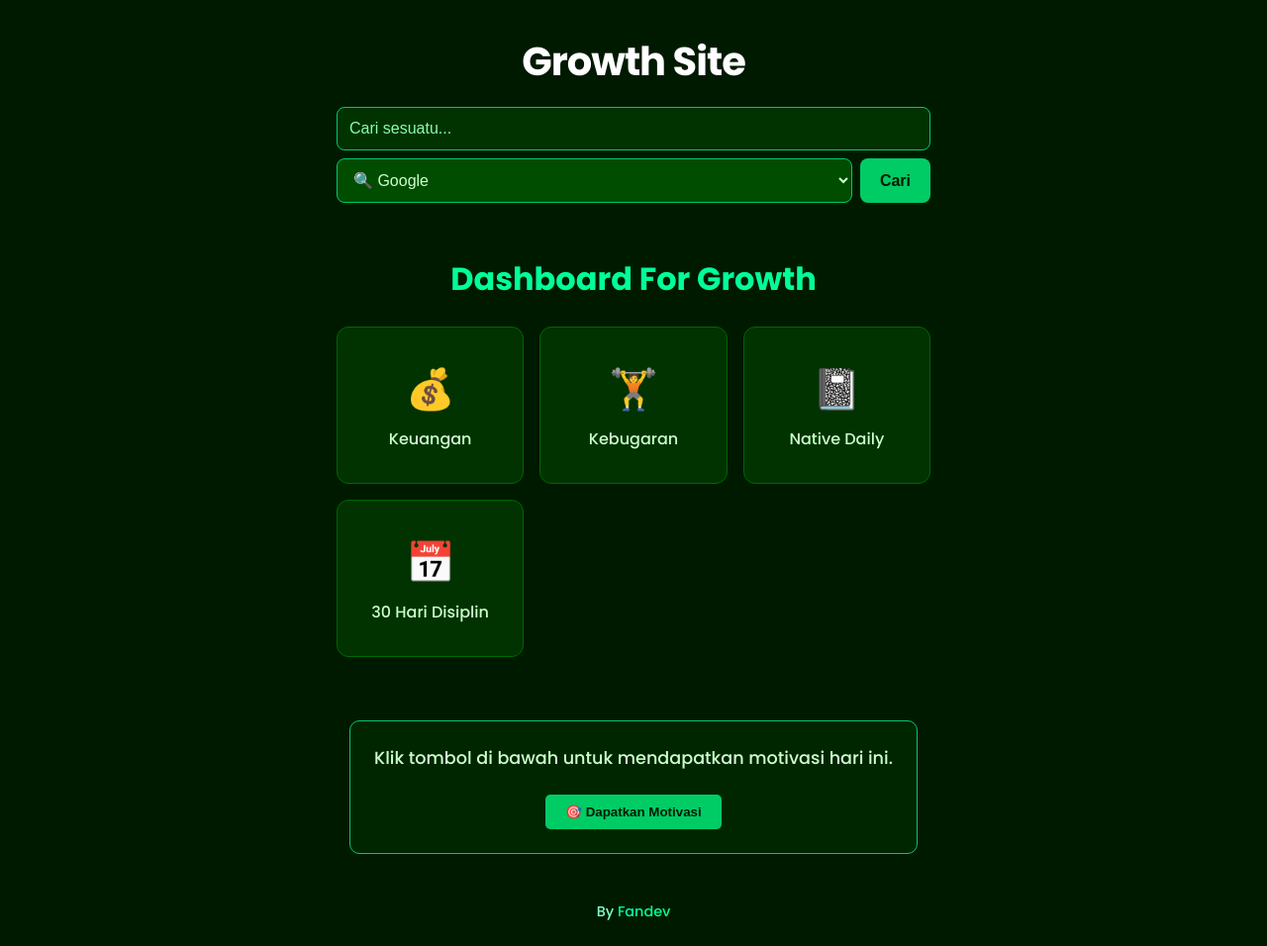
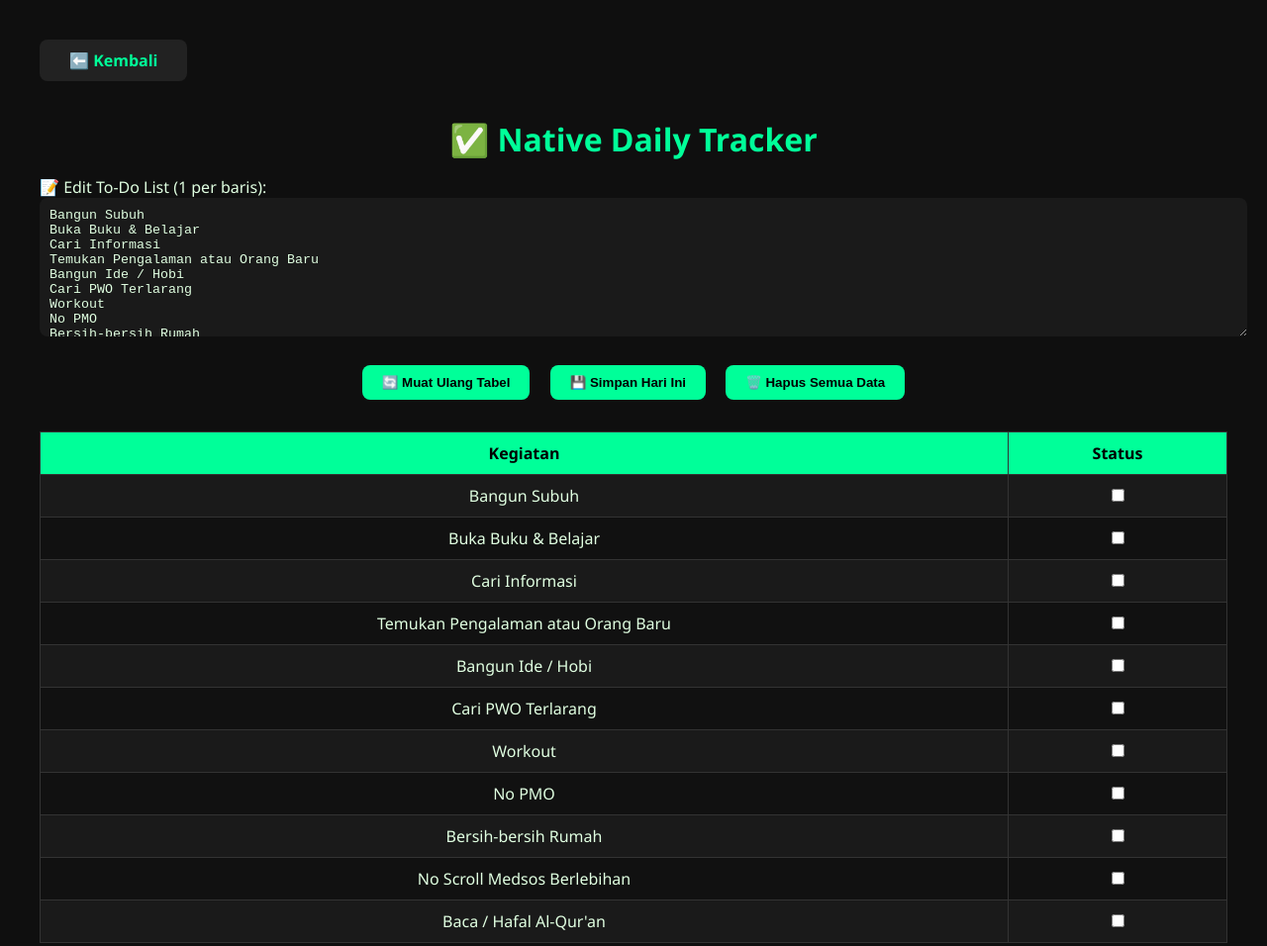
Before and after one commit to fdpage/growth, a plain HTML site: page index.html in a window 1280 px wide. Shown: the whole page at 99% size. Drawn offline with nearby package versions, Linux system fonts and the light colour scheme.

Commit message:
Update index.html

```diff
--- a/index.html
+++ b/index.html
@@ -1,292 +1,218 @@
 <!DOCTYPE html>
 <html lang="id">
 <head>
-  <link href="https://fonts.googleapis.com/css2?family=Poppins:wght@500;700&display=swap" rel="stylesheet">
-  <meta charset="UTF-8" />
-  <meta name="viewport" content="width=device-width, initial-scale=1.0"/>
-  <title>Dashboard For Growth</title>
+  <meta charset="UTF-8">
+  <meta name="viewport" content="width=device-width, initial-scale=1.0">
+  <title>Native Daily Tracker</title>
+  <script src="https://cdn.jsdelivr.net/npm/chart.js"></script>
   <style>
-  @import url('https://fonts.googleapis.com/css2?family=Poppins:wght@500;700&display=swap');
-
     body {
-    margin: 0;
-    font-family: 'Poppins', sans-serif;
-    background-color: #001a00;
-    color: #ccffcc;
-    display: flex;
-    flex-direction: column;
-    align-items: center;
+      background-color: #0f0f0f;
+      color: #e0ffe1;
+      font-family: 'Segoe UI', sans-serif;
       padding: 2rem;
     }
-
-  .growth-title {
-    font-size: 2.5rem;
-    font-weight: 700;
+    h1 {
+      text-align: center;
+      color: #00ff99;
       margin-bottom: 1rem;
-    color: #ffffff;
-    letter-spacing: -1px;
     }
-
-  h1 {
-    color: #00ff99;
+    .btn-container {
+      text-align: center;
       margin-bottom: 1.5rem;
     }
-
-  .grid {
-    display: grid;
-    grid-template-columns: repeat(auto-fit, minmax(140px, 1fr));
-    gap: 1rem;
-    width: 100%;
-    max-width: 600px;
-    margin-bottom: 2rem;
-  }
-
-  .box {
-    background: #003300;
-    border-radius: 12px;
-    padding: 2rem;
-    text-align: center;
-    cursor: pointer;
-    transition: transform 0.2s, background 0.2s;
-    border: 1px solid #006600;
-  }
-
-  .box:hover {
-    transform: translateY(-5px);
-    background: #004d00;
-  }
-
-  .icon {
-    font-size: 2.5rem;
-    margin-bottom: 0.5rem;
-  }
-
-  a {
-    color: inherit;
-    text-decoration: none;
-  }
-
-  .motivasi-container {
-    background: #002600;
-    border: 1px solid #00cc66;
-    border-radius: 10px;
-    padding: 1.5rem;
-    max-width: 600px;
-    text-align: center;
-    margin-top: 2rem;
-  }
-
-  #quote {
-    font-size: 1.1rem;
-    margin-bottom: 1rem;
-  }
-
     button {
+      background-color: #00ff99;
+      color: #000;
+      border: none;
       padding: 10px 20px;
-    background-color: #00cc66;
-    color: #001a00;
-    border: none;
-    border-radius: 5px;
+      margin: 0.5rem;
+      border-radius: 8px;
       cursor: pointer;
       font-weight: bold;
-    transition: background 0.2s;
     }
-
-  button:hover {
-    background-color: #00e673;
+    table {
+      width: 100%;
+      border-collapse: collapse;
+      margin-bottom: 1.5rem;
     }
-
-  /* 🔍 Search input styling seperti Google */
-  input#search-input {
-    flex: 1 1 100%;
-    padding: 14px 18px;
-    border-radius: 999px;
-    border: 1px solid #00cc66;
-    background-color: #003300;
-    color: #ccffcc;
-    font-size: 1rem;
-    outline: none;
-    transition: border 0.2s, box-shadow 0.2s;
+    th, td {
+      border: 1px solid #333;
+      padding: 10px;
+      text-align: center;
     }
-
-  input#search-input::placeholder {
-    color: #88ffaa;
+    th {
+      background-color: #00ff99;
+      color: #000;
     }
-
-  input#search-input:focus {
-    border-color: #00ff99;
-    box-shadow: 0 0 6px #00ff99;
+    tr:nth-child(even) {
+      background-color: #111;
     }
-
-  .search-wrapper {
-  display: flex;
-  max-width: 600px;
+    tr:nth-child(odd) {
+      background-color: #1a1a1a;
+    }
+    #chartContainer {
+      max-width: 1000px;
+      margin: 2rem auto;
+    }
+    textarea {
       width: 100%;
-  margin-bottom: 2rem;
-  overflow: hidden;
-  border-radius: 999px;
-  border: 1px solid #00cc66;
-  background-color: #003300;
+      height: 120px;
+      padding: 10px;
+      border-radius: 8px;
+      border: none;
+      margin-bottom: 1rem;
+      background: #1a1a1a;
+      color: #e0ffe1;
     }
-
-.search-wrapper input,
-.search-wrapper select,
-.search-wrapper button {
+    .btn-back {
+      display: inline-block;
+      margin-bottom: 1rem;
+      padding: 10px 30px;
+      background-color: #222;
+      color: #00ff99;
       border: none;
-  outline: none;
-  padding: 14px 16px;
-  font-size: 1rem;
-  background-color: transparent;
-  color: #ccffcc;
-}
-
-.search-wrapper input {
-  flex: 2;
-  background-color: transparent;
-}
-
-.search-wrapper select {
-  flex: 1;
-  background-color: #004d00;
-}
-
-.search-wrapper button {
-  background-color: #00cc66;
-  color: #001a00;
+      border-radius: 8px;
+      cursor: pointer;
       font-weight: bold;
-  cursor: pointer;
-  transition: background 0.2s;
-}
-
-.search-wrapper button:hover {
-  background-color: #00e673;
+      text-decoration: none;
     }
   </style>
 </head>
 <body>
-  <div class="growth-title">Growth Site</div>
-  <form onsubmit="handleSearch(event)" style="margin-bottom: 2rem; width: 100%; max-width: 600px;">
-  <div style="display: flex; flex-wrap: wrap; gap: 0.5rem;">
-    <input id="search-input" type="text" placeholder="Cari sesuatu..."
-      style="flex: 1 1 100%; padding: 12px; border-radius: 8px; border: 1px solid #00cc66; background-color: #003300; color: #ccffcc; font-size: 1rem;" required />
+  <a class="btn-back" href="index.html">⬅️ Kembali</a>
+  <h1>✅ Native Daily Tracker</h1>
 
-    <div style="display: flex; flex: 1 1 100%; gap: 0.5rem;">
-      <select id="search-engine"
-        style="flex: 1; padding: 12px; border-radius: 8px; border: 1px solid #00cc66; background-color: #004d00; color: #ccffcc; font-size: 1rem;">
-        <option value="google">🔍 Google</option>
-        <option value="youtube">📺 YouTube</option>
-        <option value="chatgpt">🤖 ChatGPT</option>
-        <option value="wikipedia">📚 Wikipedia</option>
-      </select>
+  <label for="editableTasks">📝 Edit To-Do List (1 per baris):</label>
+  <textarea id="editableTasks"></textarea>
 
-      <button type="submit"
-        style="padding: 12px 20px; border: none; border-radius: 8px; background-color: #00cc66; color: #001a00; font-weight: bold; font-size: 1rem; cursor: pointer; flex-shrink: 0;">
-        Cari
-      </button>
-    </div>
-  </div>
-</form>
-  <h1>Dashboard For Growth</h1>
-
-  <div class="grid">
-    <a href="keuangan.html">
-      <div class="box">
-        <div class="icon">💰</div>
-        <div>Keuangan</div>
-      </div>
-    </a>
-    <a href="kebugaran.html">
-      <div class="box">
-        <div class="icon">🏋️</div>
-        <div>Kebugaran</div>
-      </div>
-    </a>
-    <a href="native-daily.html">
-      <div class="box">
-        <div class="icon">📓</div>
-        <div>Native Daily</div>
-      </div>
-    </a>
-    <a href="30hari.html">
-      <div class="box">
-        <div class="icon">📅</div>
-        <div>30 Hari Disiplin</div>
-      </div>
-    </a>
+  <div class="btn-container">
+    <button onclick="muatTabel()">🔄 Muat Ulang Tabel</button>
+    <button onclick="simpanData()">💾 Simpan Hari Ini</button>
+    <button onclick="hapusSemua()">🗑️ Hapus Semua Data</button>
   </div>
 
- <!-- Tambahan dalam tag <body> -->
+  <table id="todoTable">
+    <thead>
+      <tr>
+        <th>Kegiatan</th>
+        <th>Status</th>
+      </tr>
+    </thead>
+    <tbody></tbody>
+  </table>
 
-<div class="motivasi-container">
-  <div id="quote">Klik tombol di bawah untuk mendapatkan motivasi hari ini.</div>
-  <div id="video-container" style="margin-top: 1.5rem;"></div>
-  <button onclick="getMotivasi()">🎯 Dapatkan Motivasi</button>
+  <div id="chartContainer">
+    <canvas id="progressChart" height="300"></canvas>
   </div>
-
 <script>
-  const quotes = [
-    `"Kedisiplinan adalah jembatan antara tujuan dan pencapaian." — Jim Rohn`,
-    `"Jangan menunggu motivasi datang. Latihan dulu, motivasi akan ikut." — Anonim`,
-    `"Setiap kegagalan membawa pelajaran untuk sukses berikutnya." — Napoleon Hill`,
-    `"Market akan selalu ada, ego kita yang harus dijinakkan." — Mark Douglas`,
-    `"Semua trader hebat dulunya adalah trader biasa yang tidak menyerah." — Anonim`,
-    `"Sukses bukan soal menang hari ini, tapi konsisten setiap hari." — Fand Gritmind`,
-    `"Fokus pada proses, bukan hasil. Profit adalah efek samping dari disiplin." — Anonim`,
-    `"Lebih baik entry ketinggalan daripada masuk dengan emosi." — Anonim`,
-    `"Disiplin bukan pilihan, tapi harga yang dibayar untuk kebebasan." — Jocko Willink`,
-    `"Profit besar tidak datang dari banyak entry, tapi dari satu entry sabar." — Anonim`
+  let daftarKegiatan = [
+    "Bangun Subuh",
+    "Buka Buku & Belajar",
+    "Cari Informasi",
+    "Temukan Pengalaman atau Orang Baru",
+    "Bangun Ide / Hobi",
+    "Cari PWO Terlarang",
+    "Workout",
+    "No PMO",
+    "Bersih-bersih Rumah",
+    "No Scroll Medsos Berlebihan",
+    "Baca / Hafal Al-Qur'an"
   ];
 
-  const videoEmbeds = [
-    `<iframe width="100%" height="315" src="https://www.youtube.com/embed/TJDcGv9OH4Q" title="Ekonomi - Motivasi Hidup" frameborder="0" allowfullscreen></iframe>`,
-    `<iframe width="100%" height="315" src="https://www.youtube.com/embed/npoyc_X5zO8" title="Ekonomi - Motivasi Hidup" frameborder="0" allowfullscreen></iframe>`,
-    `<iframe width="100%" height="315" src="https://www.youtube.com/embed/7UbxJCIUQRE" title="Ekonomi - Motivasi Hidup" frameborder="0" allowfullscreen></iframe>`,
-    `<iframe width="100%" height="315" src="https://www.youtube.com/embed/_aU6ohpjNiw" title="Ekonomi - Motivasi Hidup" frameborder="0" allowfullscreen></iframe>`,
-    `<iframe width="100%" height="315" src="https://www.youtube.com/embed/6M_keF9qu04" title="Ekonomi - Motivasi Hidup" frameborder="0" allowfullscreen></iframe>`,
-    `<iframe width="100%" height="315" src="https://www.youtube.com/embed/e_Ht6ha0ssE" title="Ekonomi - Motivasi Hidup" frameborder="0" allowfullscreen></iframe>`
+  const tbody = document.querySelector("#todoTable tbody");
+  const textarea = document.getElementById("editableTasks");
+  const todayKey = `nativeChecklist-${new Date().toISOString().split('T')[0]}`;
 
+  textarea.value = daftarKegiatan.join("\n");
 
-  ];
+  function muatTabel() {
+    daftarKegiatan = textarea.value.split("\n").map(item => item.trim()).filter(item => item);
+    tbody.innerHTML = "";
 
-  function getMotivasi() {
-    const quoteText = document.getElementById('quote');
-    const videoContainer = document.getElementById('video-container');
+    const savedChecklist = JSON.parse(localStorage.getItem(todayKey)) || [];
 
-    const randomQuoteIndex = Math.floor(Math.random() * quotes.length);
-    const randomVideoIndex = Math.floor(Math.random() * videoEmbeds.length);
+    daftarKegiatan.forEach((item, i) => {
+      const tr = document.createElement("tr");
+      tr.innerHTML = `
+        <td>${item}</td>
+        <td><input type="checkbox" id="kegiatan-${i}" ${savedChecklist.includes(i) ? 'checked' : ''}></td>
+      `;
+      tbody.appendChild(tr);
 
-    quoteText.innerText = quotes[randomQuoteIndex];
-    videoContainer.innerHTML = videoEmbeds[randomVideoIndex];
-  }
-</script>
-<script>
-  function handleSearch(event) {
-    event.preventDefault();
-    const query = document.getElementById('search-input').value.trim();
-    const engine = document.getElementById('search-engine').value;
-    let url = '';
-
-    switch (engine) {
-      case 'google':
-        url = `https://www.google.com/search?q=${encodeURIComponent(query)}`;
-        break;
-      case 'youtube':
-        url = `https://www.youtube.com/results?search_query=${encodeURIComponent(query)}`;
-        break;
-      case 'chatgpt':
-        url = `https://chat.openai.com/chat?q=${encodeURIComponent(query)}`;
-        break;
-      case 'wikipedia':
-        url = `https://id.wikipedia.org/wiki/${encodeURIComponent(query)}`;
-        break;
+      // Tambahkan event untuk update localStorage ketika status berubah
+      document.getElementById(`kegiatan-${i}`).addEventListener('change', () => {
+        const checkedIndexes = daftarKegiatan.map((_, j) => {
+          const el = document.getElementById(`kegiatan-${j}`);
+          return el && el.checked ? j : null;
+        }).filter(index => index !== null);
+        localStorage.setItem(todayKey, JSON.stringify(checkedIndexes));
+      });
+    });
   }
 
-    window.open(url, '_blank');
+  function simpanData() {
+    const hariIni = new Date().toISOString().split('T')[0];
+    let skor = 0;
+    daftarKegiatan.forEach((_, i) => {
+      if (document.getElementById(`kegiatan-${i}`).checked) skor++;
+    });
+
+    const data = JSON.parse(localStorage.getItem("nativeDailyData")) || [];
+    const existingIndex = data.findIndex(d => d.tanggal === hariIni);
+    if (existingIndex !== -1) data.splice(existingIndex, 1); // hapus data duplikat
+    data.push({ tanggal: hariIni, skor });
+    localStorage.setItem("nativeDailyData", JSON.stringify(data));
+    tampilkanGrafik(data);
+    alert("✅ Data berhasil disimpan!");
   }
+
+  function tampilkanGrafik(data) {
+    const ctx = document.getElementById('progressChart').getContext('2d');
+    const labels = data.map(entry => entry.tanggal);
+    const skor = data.map(entry => entry.skor);
+    if (window.grafik) window.grafik.destroy();
+    window.grafik = new Chart(ctx, {
+      type: 'line',
+      data: {
+        labels,
+        datasets: [{
+          label: 'Skor Harian',
+          data: skor,
+          borderColor: '#00ff99',
+          backgroundColor: '#00ff9940',
+          fill: true,
+          tension: 0.4,
+          pointBackgroundColor: '#00ff99'
+        }]
+      },
+      options: {
+        responsive: true,
+        scales: {
+          y: {
+            min: 0,
+            max: daftarKegiatan.length,
+            ticks: { stepSize: 1 }
+          }
+        }
+      }
+    });
+  }
+
+  function hapusSemua() {
+    if (confirm("⚠️ Yakin ingin menghapus semua data yang tersimpan?")) {
+      localStorage.removeItem("nativeDailyData");
+      localStorage.removeItem(todayKey);
+      if (window.grafik) window.grafik.destroy();
+      alert("🗑️ Data berhasil dihapus!");
+      muatTabel();
+    }
+  }
+
+  // Inisialisasi
+  muatTabel();
+  const dataLama = JSON.parse(localStorage.getItem("nativeDailyData")) || [];
+  if (dataLama.length > 0) tampilkanGrafik(dataLama);
 </script>
-<!-- Footer -->
-<footer style="margin-top: 3rem; text-align: center; font-size: 0.9rem; color: #88ffcc;">
-  By <a href="https://fandportofolio.netlify.app/" target="_blank" style="color: #00ff99; text-decoration: none;">Fandev</a>
-</footer>
 </body>
 </html>
```
Lines whose indentation alone changed are shown as unchanged.
